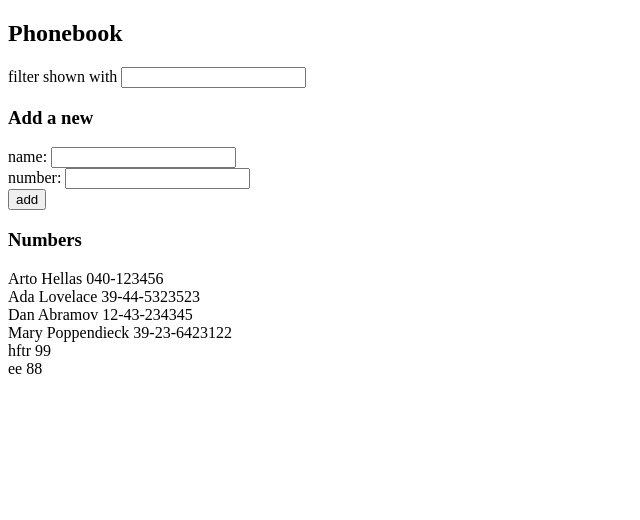
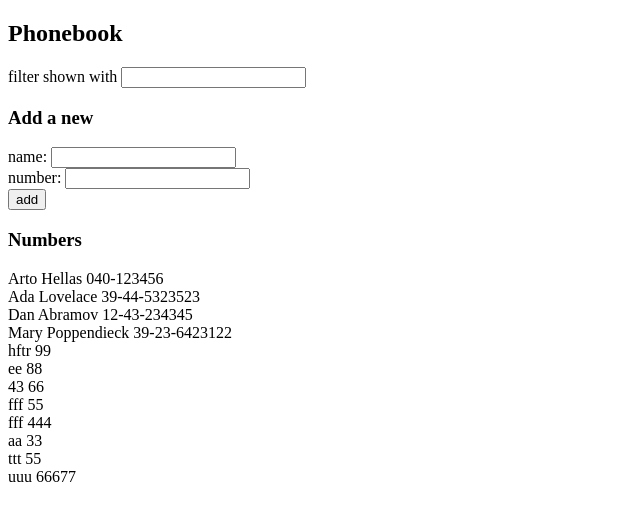
Before and after one commit to JoakimBjorklind/fullstackfall2020, a React (Create React App) app in the folder part2/phonebook/: page / in a window 1280 px wide. Shown: the top 520 px of the page, without its empty margins (0-640 px from the left). Built offline with nearby package versions, Linux system fonts and the light colour scheme; data requests are answered from the project's data file.

Commit message:
exercise 2.16

```diff
--- a/part2/phonebook/db.json
+++ b/part2/phonebook/db.json
@@ -33,6 +33,48 @@
       "date": "2020-10-02T09:56:58.511Z",
       "important": false,
       "id": 6
+    },
+    {
+      "content": "43",
+      "numb": "66",
+      "date": "2020-10-02T11:02:21.655Z",
+      "important": false,
+      "id": 7
+    },
+    {
+      "content": "fff",
+      "numb": "55",
+      "date": "2020-10-02T11:08:10.775Z",
+      "important": true,
+      "id": 8
+    },
+    {
+      "content": "fff",
+      "numb": "444",
+      "date": "2020-10-02T11:32:01.903Z",
+      "important": false,
+      "id": 9
+    },
+    {
+      "content": "aa",
+      "numb": "33",
+      "date": "2020-10-02T11:32:30.602Z",
+      "important": true,
+      "id": 10
+    },
+    {
+      "content": "ttt",
+      "numb": "55",
+      "date": "2020-10-02T11:42:43.988Z",
+      "important": true,
+      "id": 11
+    },
+    {
+      "content": "uuu",
+      "numb": "66677",
+      "date": "2020-10-02T11:48:04.983Z",
+      "important": false,
+      "id": 12
     }
   ]
 }
--- a/part2/phonebook/src/App.js
+++ b/part2/phonebook/src/App.js
@@ -1,8 +1,9 @@
 import React, { useState, useEffect } from 'react'
-import axios from 'axios'
+
 import Filter from './components/Filter'
 import PersonForm from './components/PersonForm'
 import Persons from './components/Persons'
+import servpersons from './services/persons'
 
 const App = () => {
   const [persons, setPersons] = useState([])
@@ -10,17 +11,15 @@ const App = () => {
   const [newNumber, setNewNumber ] = useState('')
   const [newFilter, setNewFilter] = useState('')
 
-  const hook = () => {
-    console.log('effect')
-    axios
-      .get('http://localhost:3001/persons')
-      .then(response => {
-        console.log('promise fulfilled')
-        setPersons(response.data)
+  useEffect(() => {
+    servpersons
+      .getAll()
+      .then(initialNotes => {
+        setPersons(initialNotes)
       })
-  }
+  }, [])
 
-  useEffect(hook, [])
+
 
 
 
@@ -35,12 +34,14 @@ const App = () => {
       important: Math.random() < 0.5,
       id: persons.length + 1,
     }
-    axios
-    .post('http://localhost:3001/persons', aObject)
-    .then(response => {
-      setPersons(persons.concat(response.data))
-      setNewName('')
-    })
+    servpersons
+      .create(aObject)
+      .then(returnedNote => {
+        setPersons(persons.concat(returnedNote))
+        setNewName('')
+      })
+
+
 
 
     if (persons.some(a =>
--- /dev/null
+++ b/part2/phonebook/src/services/persons.js
@@ -0,0 +1,23 @@
+import axios from 'axios'
+const baseUrl = 'http://localhost:3001/persons'
+
+const getAll = () => {
+  const request = axios.get(baseUrl)
+  return request.then(response => response.data)
+}
+
+const create = aObject => {
+  const request = axios.post(baseUrl, aObject)
+  return request.then(response => response.data)
+}
+
+const update = (id, aObject) => {
+  const request = axios.put(`${baseUrl}/${id}`, aObject)
+  return request.then(response => response.data)
+}
+
+export default {
+  getAll: getAll,
+  create: create,
+  update: update
+}
```
